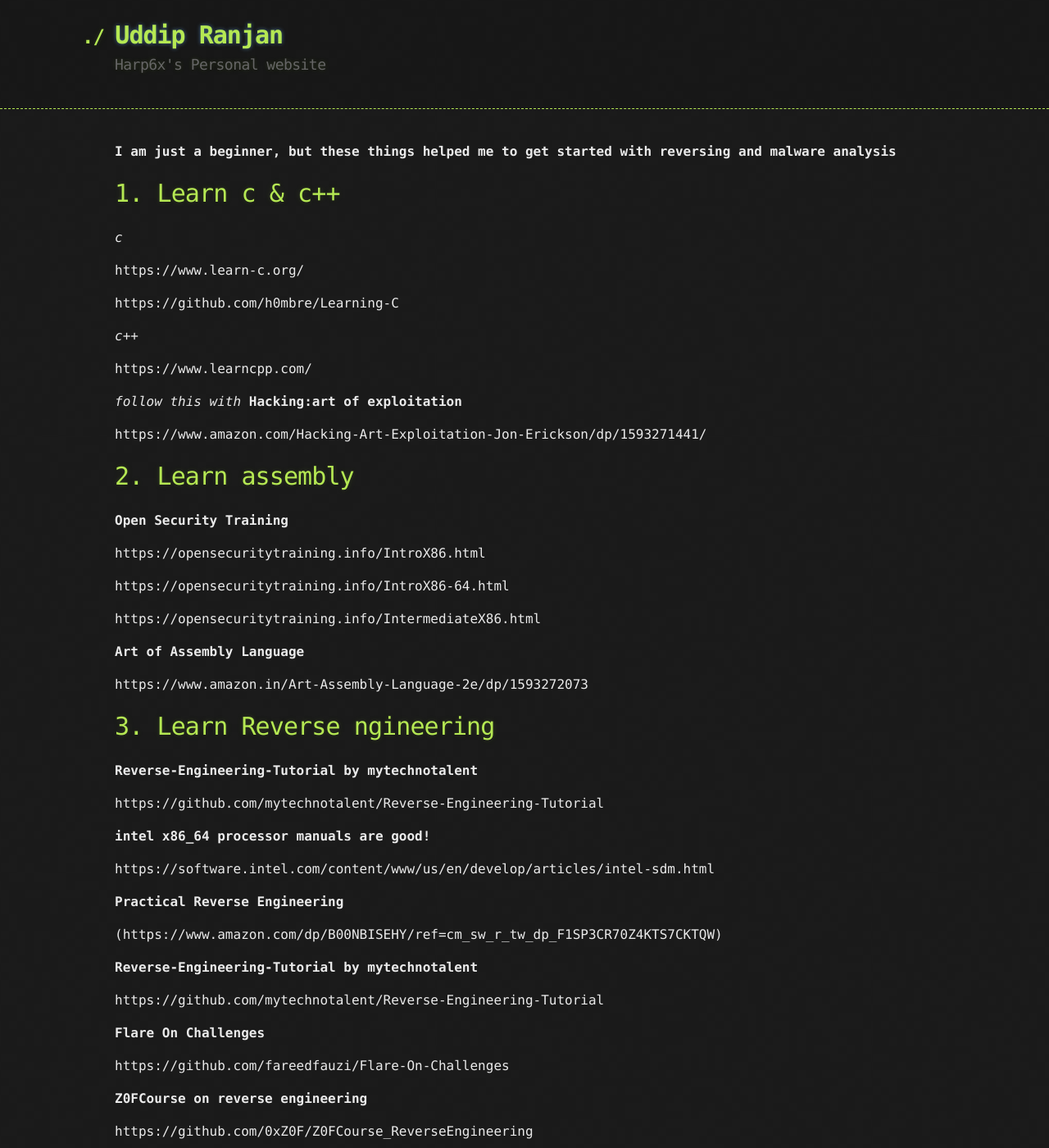
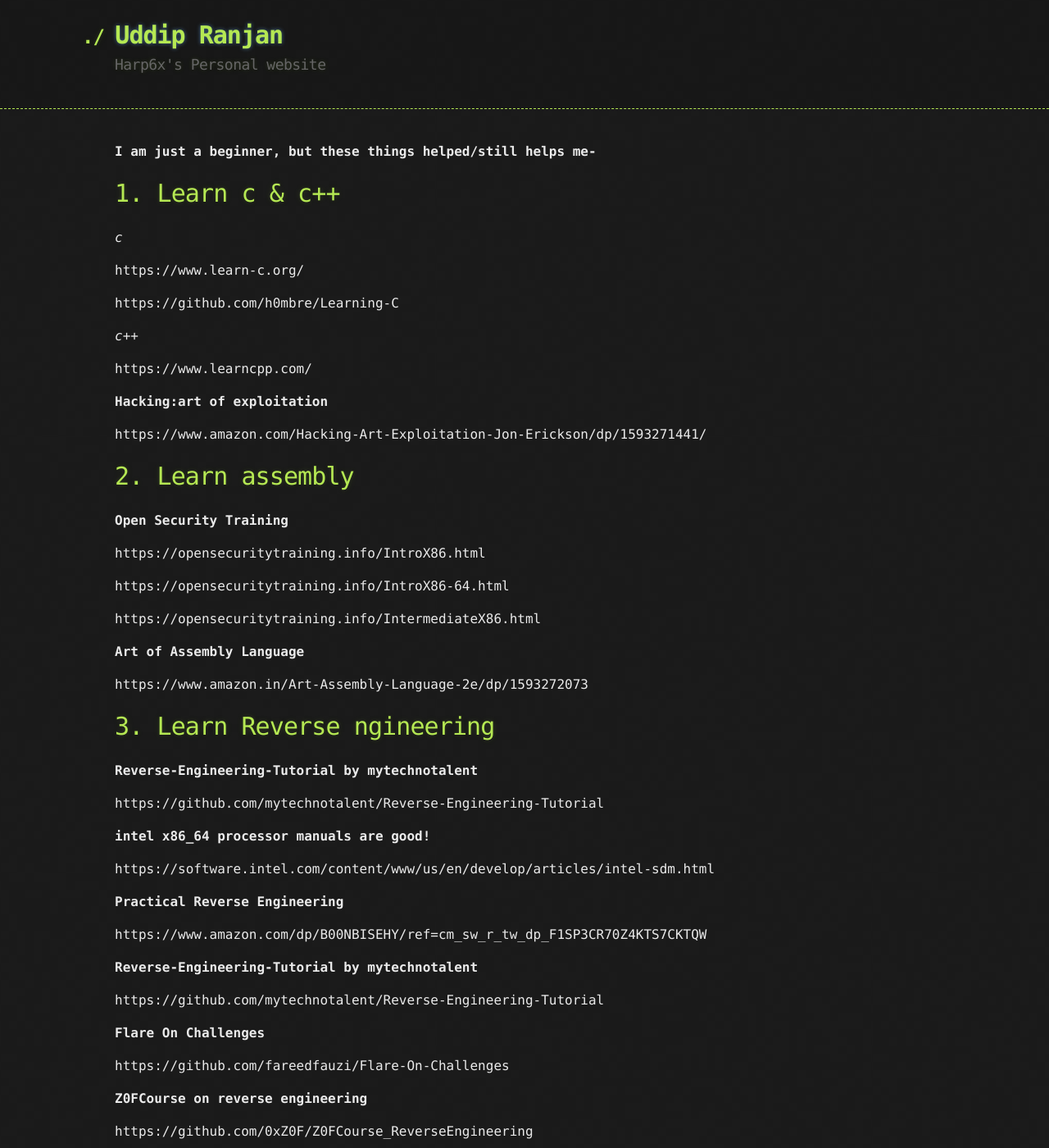
Before and after one commit to Harp6x/harp6x.github.io, a Jekyll site: the page built from posts/0_to_malware_analyst.md, in a window 1280 px wide and 1400 px high. Shown: the whole window at 82% size. Built offline with Jekyll 4.4.1, drawn with Linux system fonts in a browser that asks for light colours; our own code applies the rules of GitHub Pages for plain Markdown files.

Commit message:
Update 0_to_malware_analyst.md

```diff
--- a/posts/0_to_malware_analyst.md
+++ b/posts/0_to_malware_analyst.md
@@ -1,4 +1,5 @@
-**I am just a beginner, but these things helped me to get started with reversing and malware analysis**
+
+**I am just a beginner, but these things helped/still helps me-**
 
 # 1.  Learn c & c++
 
@@ -12,7 +13,7 @@ https://github.com/h0mbre/Learning-C
 
 https://www.learncpp.com/
 
-*follow this with* **Hacking:art of exploitation**
+**Hacking:art of exploitation**
 
 https://www.amazon.com/Hacking-Art-Exploitation-Jon-Erickson/dp/1593271441/
 
@@ -49,7 +50,7 @@ https://software.intel.com/content/www/us/en/develop/articles/intel-sdm.html
 
 **Practical Reverse Engineering**
 
-(https://www.amazon.com/dp/B00NBISEHY/ref=cm_sw_r_tw_dp_F1SP3CR70Z4KTS7CKTQW)
+https://www.amazon.com/dp/B00NBISEHY/ref=cm_sw_r_tw_dp_F1SP3CR70Z4KTS7CKTQW
 
 
 
```
